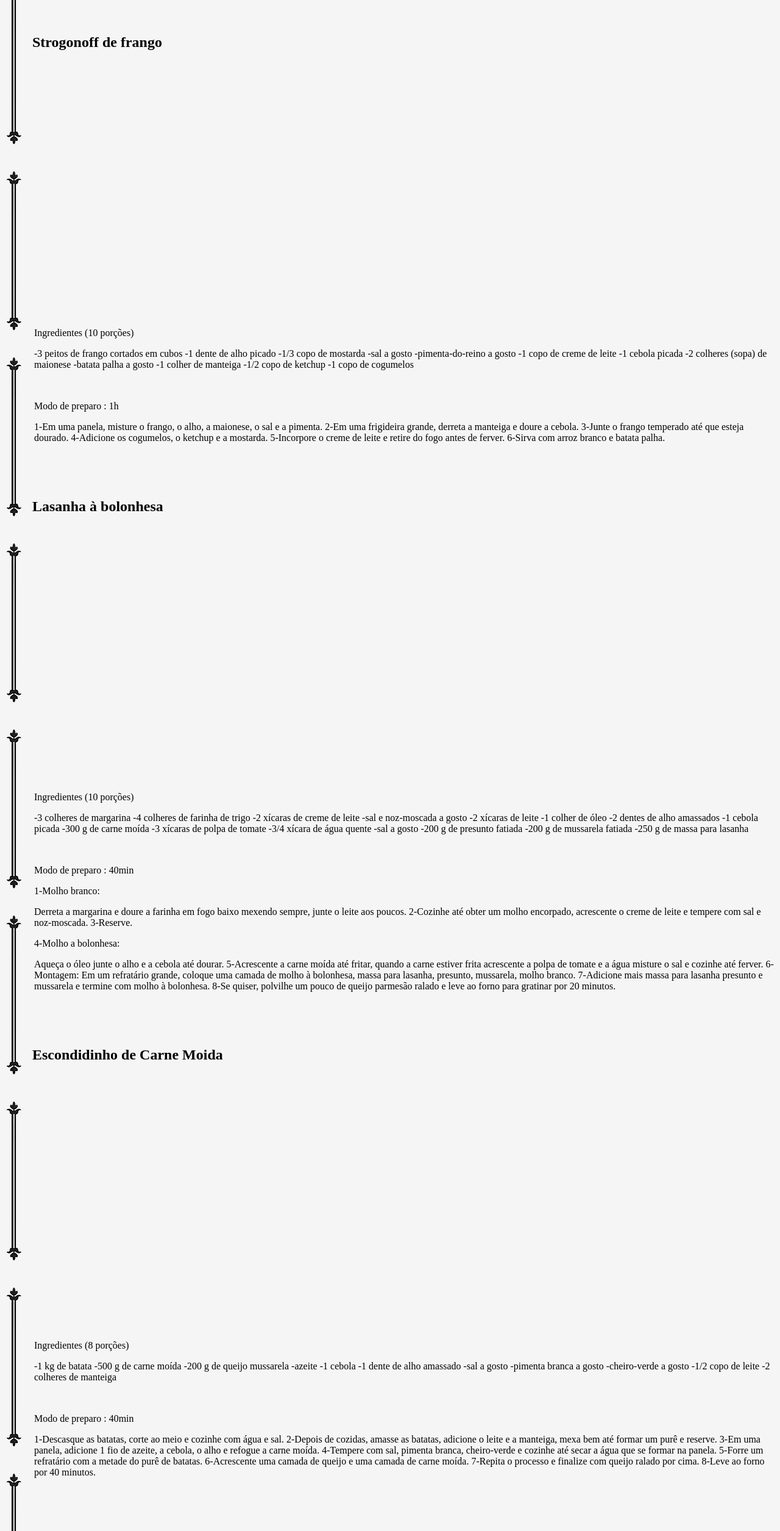
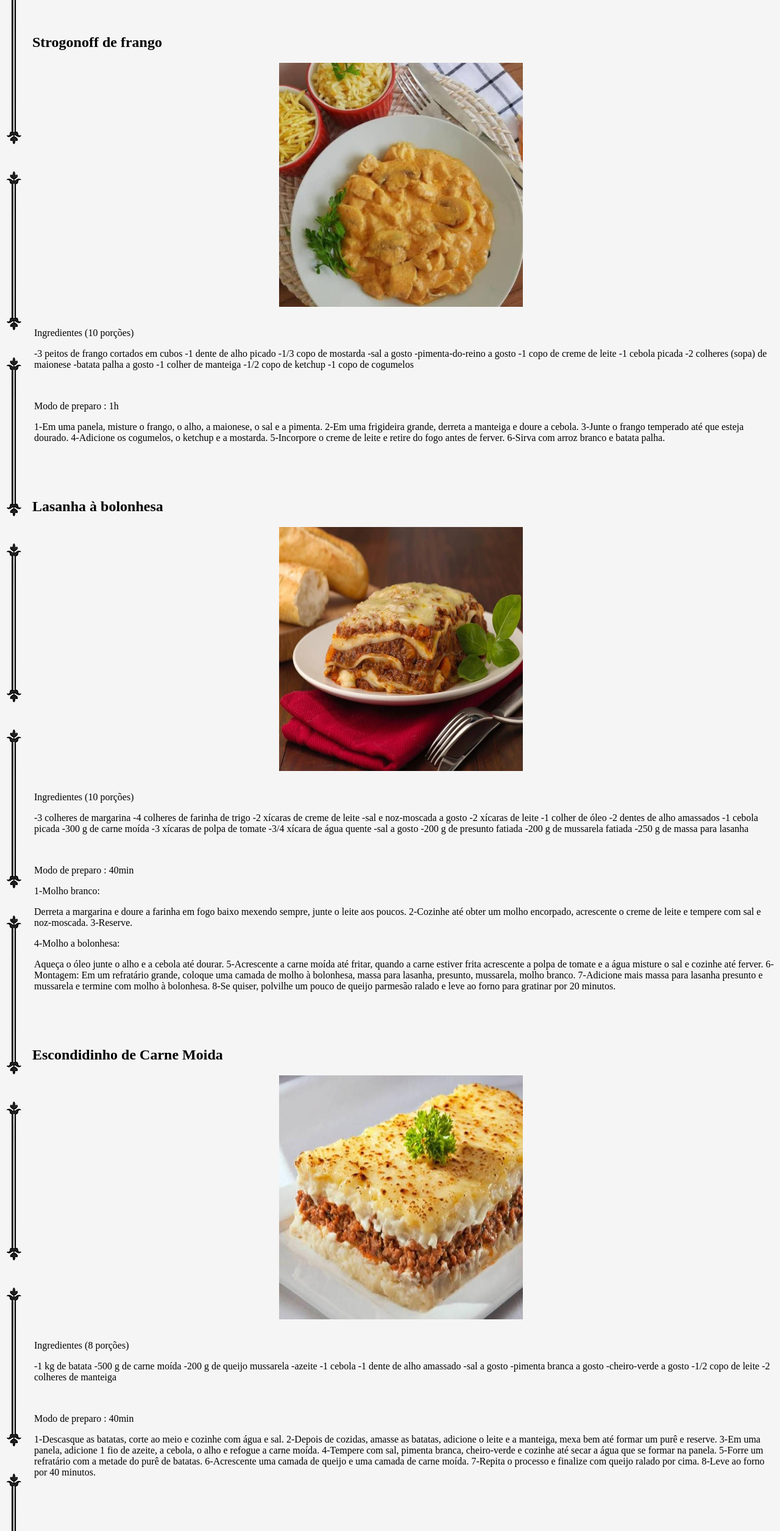
Before and after one commit to Sonbery/FoodBlog, a plain HTML site: page re.html in a window 1280 px wide. Shown: the part 48-2558 px from the top of the page at 61% size. Drawn offline with Linux system fonts and the light colour scheme.

Commit message:
Update re.html

```diff
--- a/re.html
+++ b/re.html
@@ -17,25 +17,25 @@ h2 {margin-left: 45px}
       div.f1 {height: 400px;
         width: 400px;
         margin: 0px  0px 0px 450px;
-   background-image: url(".jpeg");
+   background-image: url("Estrogonofe De Frango.jpeg");
         background-size: 400px 400px
 }
      div.f2 {height: 400px;
         width: 400px;
         margin: 0px  0px 0px 450px;
-   background-image: url(".jpeg");
+   background-image: url("Lasanha à Bolonhesa.jpeg");
         background-size: 400px 400px
 }
        div.f3 {height: 400px;
         width: 400px;
         margin: 0px  0px 0px 450px;
-   background-image: url(".jpeg");
+   background-image: url("Escondidinho.jpeg");
         background-size: 400px 400px
 }
        div.f4 {height: 400px;
         width: 400px;
         margin: 0px  0px 0px 450px;
-   background-image: url(".jpeg");
+   background-image: url("Torta De Frango.jpeg");
         background-size: 400px 400px
 }
 
```
